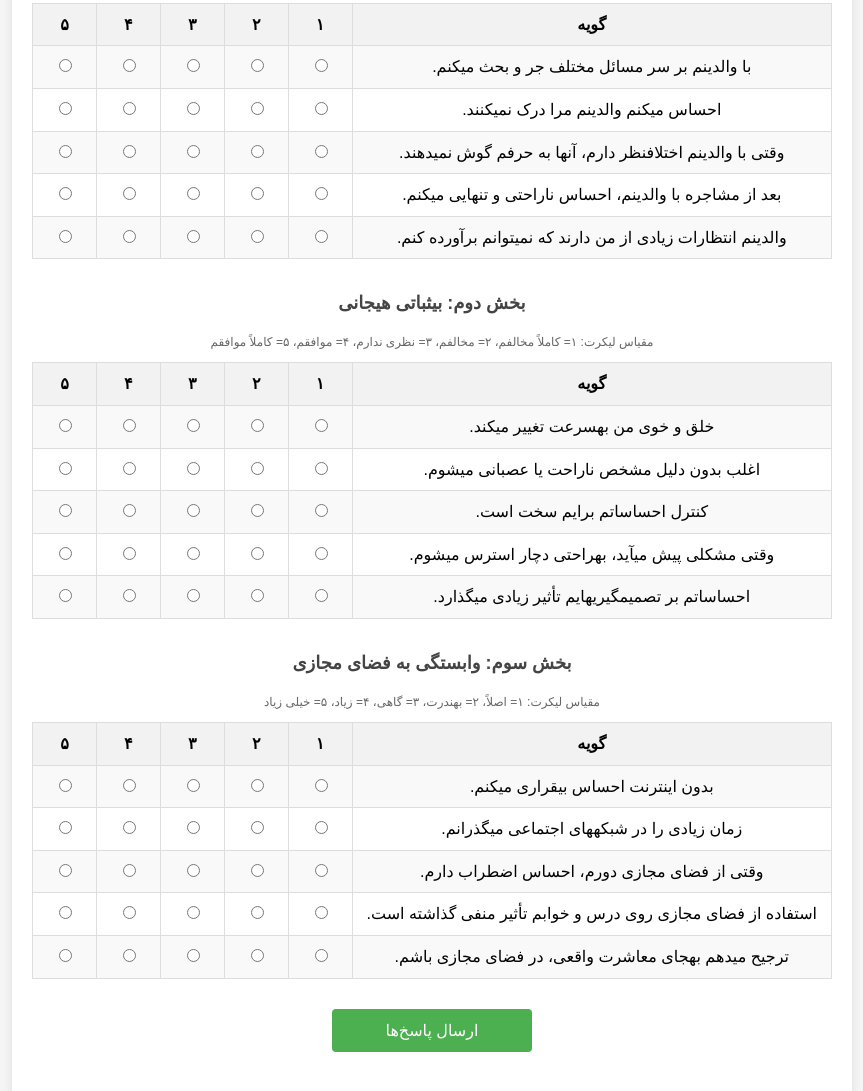
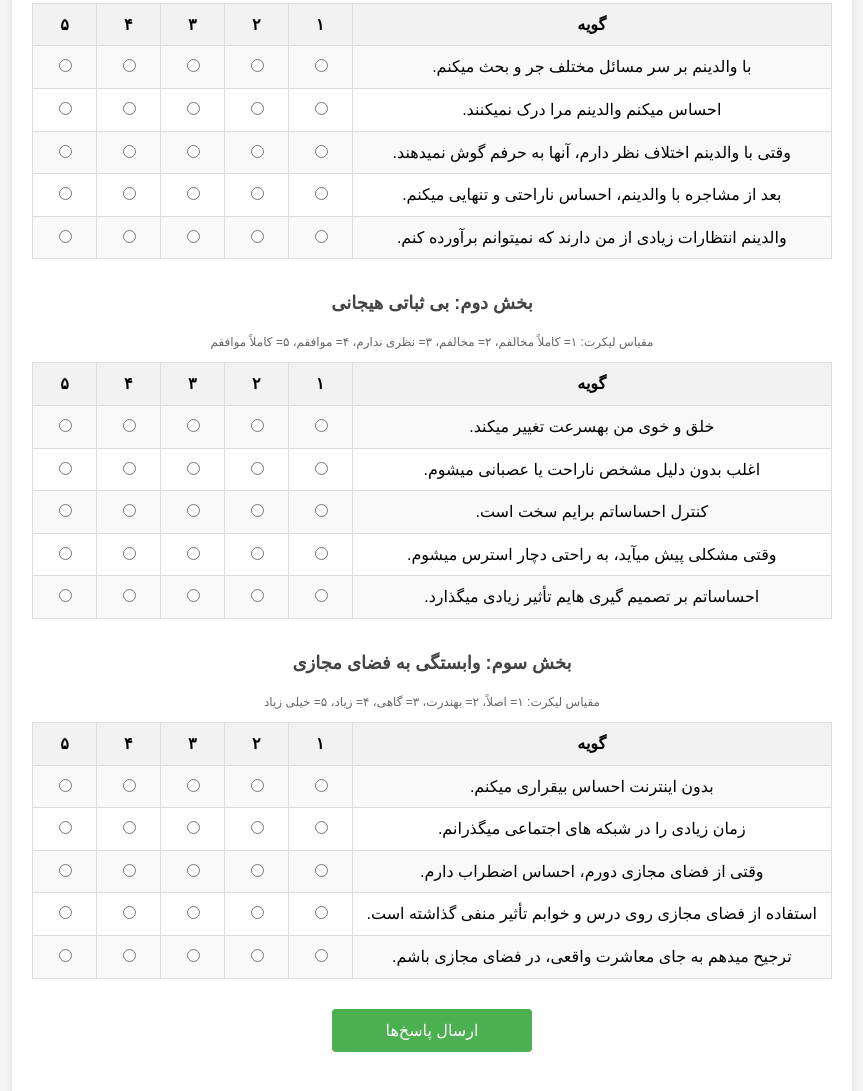
Before and after one commit to masoudvaeghi/survey-node-app, a website: page public/index.html in a window 1280 px wide. Shown: the part 891-1982 px from the top of the page, without its empty margins (208-1071 px from the left). Drawn offline with Linux system fonts and the light colour scheme.

Commit message:
Update index.html

```diff
--- a/public/index.html
+++ b/public/index.html
@@ -129,10 +129,10 @@
 </head>
 <body>
     <div class="container">
-        <h1>پرسشنامه بررسی رابطه تعارض با والدین، بیثباتی هیجانی و وابستگی به فضای مجازی در دانشآموزان دختر دوره متوسطه اول</h1>
+        <h1>پرسشنامه بررسی رابطه تعارض با والدین، بی ثباتی هیجانی و وابستگی به فضای مجازی در دانشآموزان دختر دوره متوسطه اول</h1>
 
         <div class="intro">
-            <p>این پرسشنامه با هدف بررسی رابطه بین تعارض با والدین، بیثباتی هیجانی و وابستگی به فضای مجازی طراحی شده است. پاسخهای شما محرمانه خواهد ماند و فقط برای اهداف پژوهشی استفاده میشود. لطفاً با دقت و صداقت به سؤالات پاسخ دهید.</p>
+            <p>این پرسشنامه با هدف بررسی رابطه بین تعارض با والدین، بی ثباتی هیجانی و وابستگی به فضای مجازی طراحی شده است. پاسخهای شما محرمانه خواهد ماند و فقط برای اهداف پژوهشی استفاده میشود. لطفاً با دقت و صداقت به سؤالات پاسخ دهید.</p>
         </div>
 
         <form id="surveyForm">
@@ -211,7 +211,7 @@
                         <td><input type="radio" name="q2" value="5"></td>
                     </tr>
                     <tr>
-                        <td class="question-text">وقتی با والدینم اختلافنظر دارم، آنها به حرفم گوش نمیدهند.</td>
+                        <td class="question-text">وقتی با والدینم اختلاف نظر دارم، آنها به حرفم گوش نمیدهند.</td>
                         <td><input type="radio" name="q3" value="1" required></td>
                         <td><input type="radio" name="q3" value="2"></td>
                         <td><input type="radio" name="q3" value="3"></td>
@@ -236,7 +236,7 @@
                     </tr>
                 </table>
 
-                <h2>بخش دوم: بیثباتی هیجانی</h2>
+                <h2>بخش دوم: بی ثباتی هیجانی</h2>
                 <div class="likert-scale">مقیاس لیکرت: ۱= کاملاً مخالفم، ۲= مخالفم، ۳= نظری ندارم، ۴= موافقم، ۵= کاملاً موافقم</div>
 
                 <table class="question-table">
@@ -273,7 +273,7 @@
                         <td><input type="radio" name="q8" value="5"></td>
                     </tr>
                     <tr>
-                        <td class="question-text">وقتی مشکلی پیش میآید، بهراحتی دچار استرس میشوم.</td>
+                        <td class="question-text">وقتی مشکلی پیش میآید، به راحتی دچار استرس میشوم.</td>
                         <td><input type="radio" name="q9" value="1" required></td>
                         <td><input type="radio" name="q9" value="2"></td>
                         <td><input type="radio" name="q9" value="3"></td>
@@ -281,7 +281,7 @@
                         <td><input type="radio" name="q9" value="5"></td>
                     </tr>
                     <tr>
-                        <td class="question-text">احساساتم بر تصمیمگیریهایم تأثیر زیادی میگذارد.</td>
+                        <td class="question-text">احساساتم بر تصمیم گیری هایم تأثیر زیادی میگذارد.</td>
                         <td><input type="radio" name="q10" value="1" required></td>
                         <td><input type="radio" name="q10" value="2"></td>
                         <td><input type="radio" name="q10" value="3"></td>
@@ -311,7 +311,7 @@
                         <td><input type="radio" name="q11" value="5"></td>
                     </tr>
                     <tr>
-                        <td class="question-text">زمان زیادی را در شبکههای اجتماعی میگذرانم.</td>
+                        <td class="question-text">زمان زیادی را در شبکه های اجتماعی میگذرانم.</td>
                         <td><input type="radio" name="q12" value="1" required></td>
                         <td><input type="radio" name="q12" value="2"></td>
                         <td><input type="radio" name="q12" value="3"></td>
@@ -335,7 +335,7 @@
                         <td><input type="radio" name="q14" value="5"></td>
                     </tr>
                     <tr>
-                        <td class="question-text">ترجیح میدهم بهجای معاشرت واقعی، در فضای مجازی باشم.</td>
+                        <td class="question-text">ترجیح میدهم به جای معاشرت واقعی، در فضای مجازی باشم.</td>
                         <td><input type="radio" name="q15" value="1" required></td>
                         <td><input type="radio" name="q15" value="2"></td>
                         <td><input type="radio" name="q15" value="3"></td>
```
